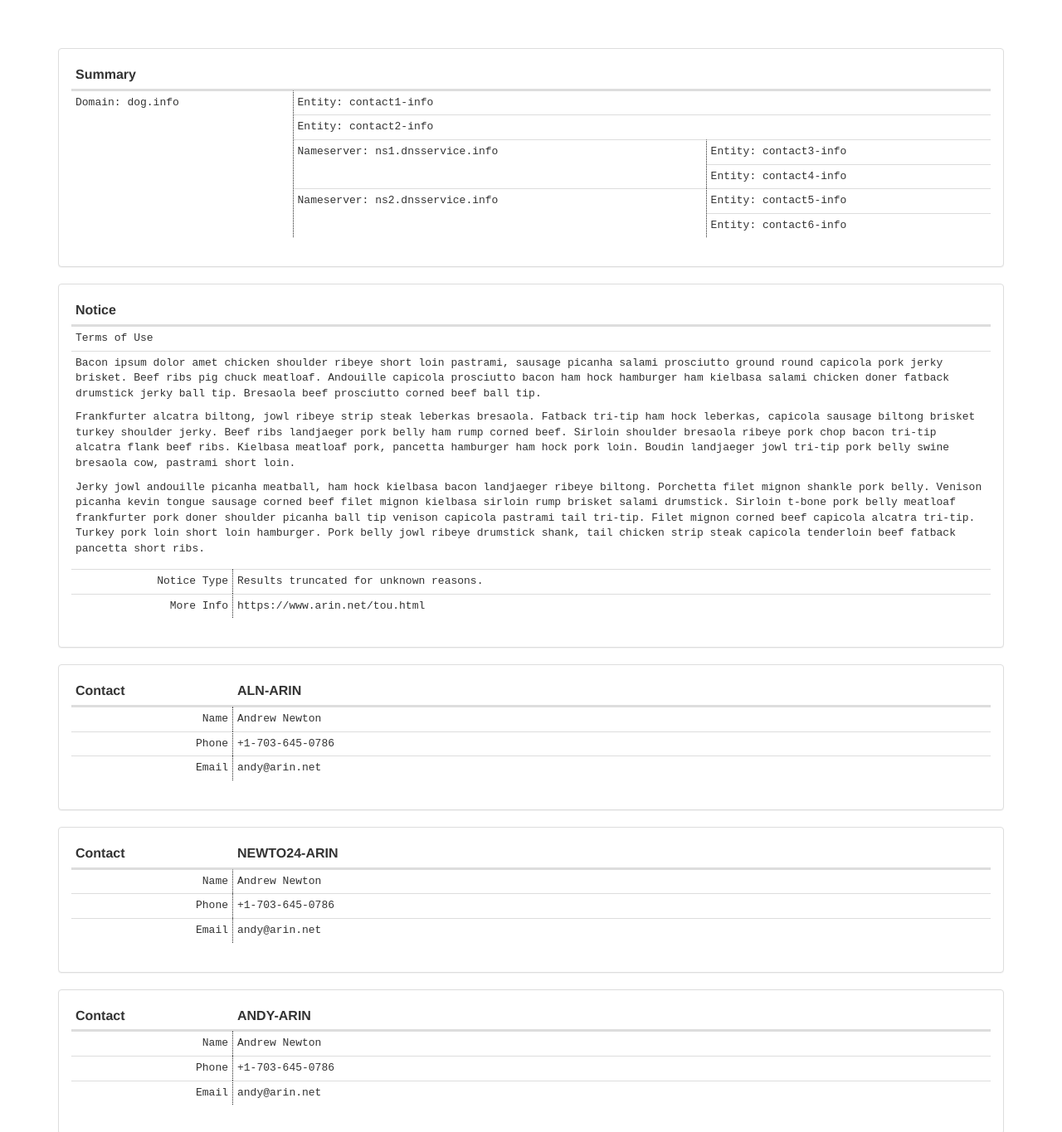
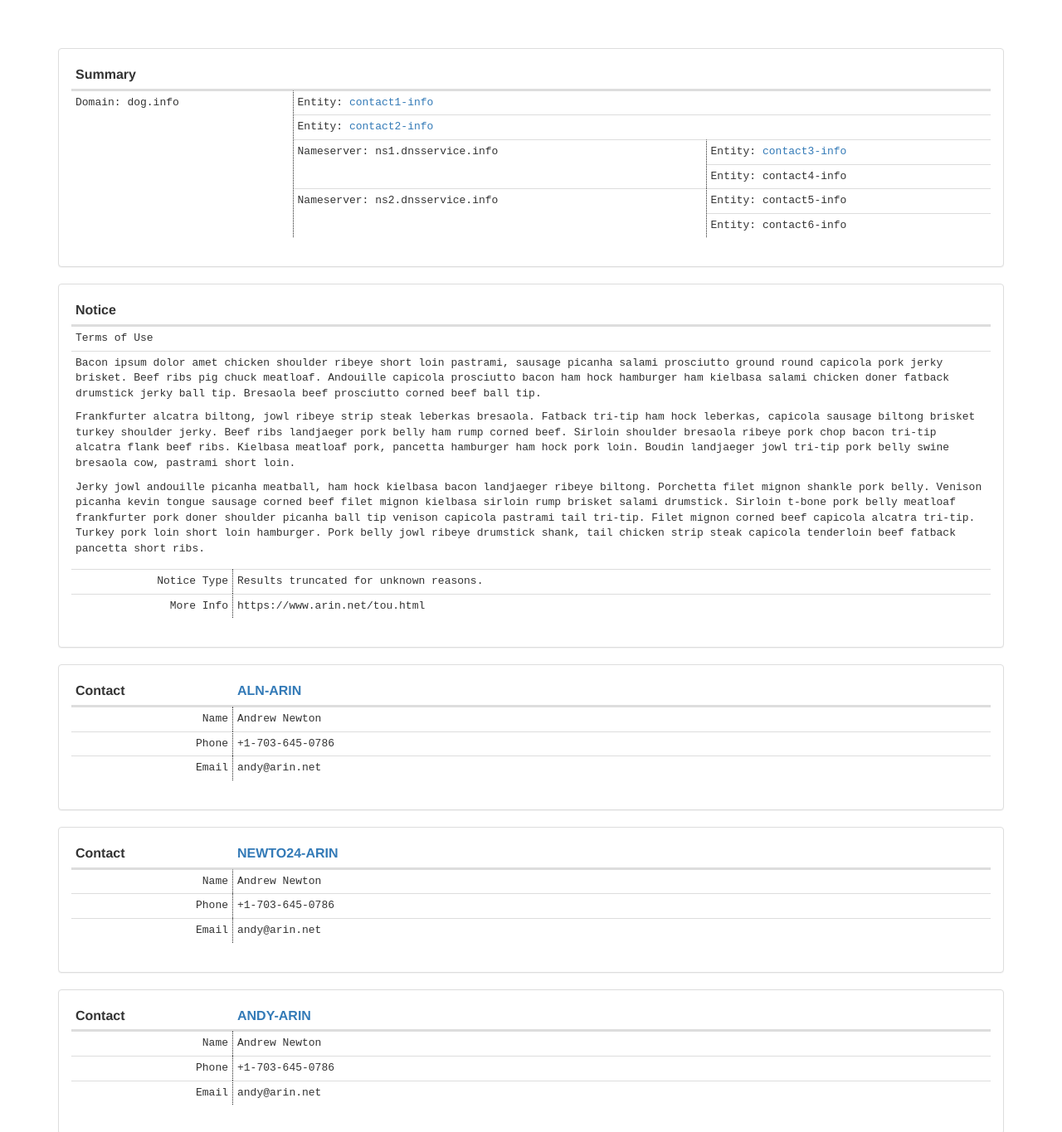
Before and after one commit to arineng/rdap_webspa, a website: page src/index.html in a window 1280 px wide. Shown: the part 272-1637 px from the top of the page at 83% size. Drawn offline with Linux system fonts and the light colour scheme.

Commit message:
more prototyping

```diff
--- a/src/index.html
+++ b/src/index.html
@@ -92,14 +92,14 @@
                     <tbody>
                     <tr>
                         <td rowspan="6" class="hasChildData">Domain: dog.info</td>
-                        <td colspan="100">Entity: contact1-info</td>
+                        <td colspan="100">Entity: <a href="#ALN-ARIN">contact1-info</a></td>
                     </tr>
                     <tr>
-                        <td colspan="100">Entity: contact2-info</td>
+                        <td colspan="100">Entity: <a href="#NEWTO24-ARIN">contact2-info</a></td>
                     </tr>
                     <tr>
                         <td rowspan="2" class="hasChildData">Nameserver: ns1.dnsservice.info</td>
-                        <td>Entity: contact3-info</td>
+                        <td>Entity: <a href="#ANDY-ARIN">contact3-info</a></td>
                     </tr>
                     <tr>
                         <td>Entity: contact4-info</td>
@@ -171,7 +171,7 @@
             <div class="panel-body">
                 <table class="table table-condensed">
                     <thead>
-                    <tr><th>Contact</th><th>ALN-ARIN</th></tr>
+                    <tr><th>Contact</th><th><a id="ALN-ARIN">ALN-ARIN</a></th></tr>
                     </thead>
                     <tbody>
                     <tr>
@@ -194,7 +194,7 @@
             <div class="panel-body">
                 <table class="table table-condensed">
                     <thead>
-                    <tr><th>Contact</th><th>NEWTO24-ARIN</th></tr>
+                    <tr><th>Contact</th><th><a id="NEWTO24-ARIN">NEWTO24-ARIN</a></th></tr>
                     </thead>
                     <tbody>
                     <tr>
@@ -217,7 +217,7 @@
             <div class="panel-body">
                 <table class="table table-condensed">
                     <thead>
-                    <tr><th>Contact</th><th>ANDY-ARIN</th></tr>
+                    <tr><th>Contact</th><th><a id="ANDY-ARIN">ANDY-ARIN</a></th></tr>
                     </thead>
                     <tbody>
                     <tr>
```
